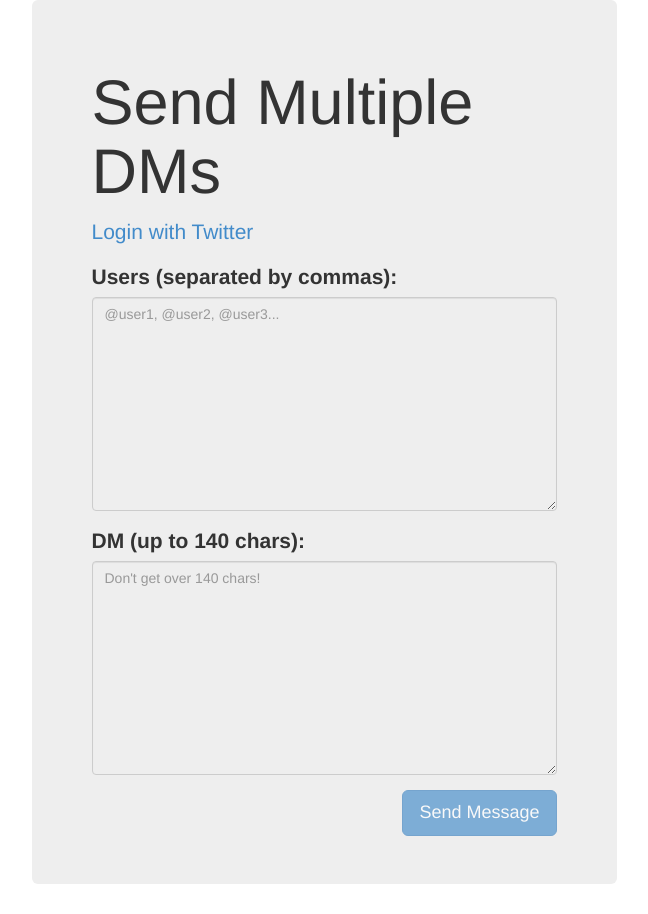
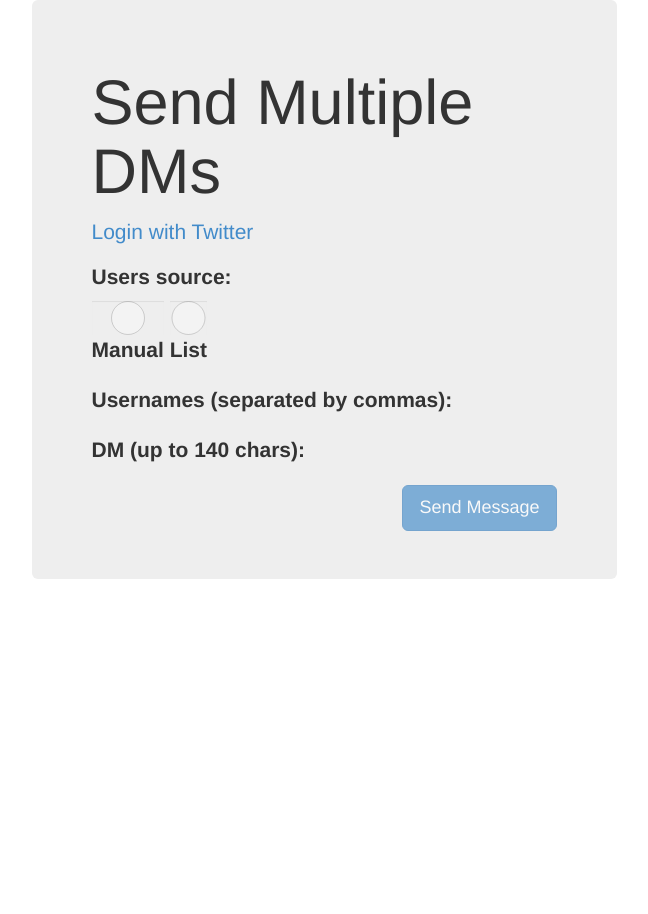
Before and after one commit to dukebody/multidm, a Django app: template twitterdms/templates/twitterdms/home.html in a window 1280 px wide. Shown: the whole page, without its empty margins (316-964 px from the left). After the commit the page ends 579 px from the top, so only its background shows below. Run offline with Django 3.2, Linux system fonts and the light colour scheme; the template is opened without the code that fills it: values that come from a table or form of the project are taken from there, others are empty; some libraries are stand-ins or nearby versions.

Commit message:
Bare send_to_list functionality.

```diff
--- a/twitterdms/forms.py
+++ b/twitterdms/forms.py
@@ -1,5 +1,12 @@
 import re
 from django import forms
+from django.conf import settings
+
+import tweepy
+
+consumer_key = settings.TWITTER_CONSUMER_KEY
+consumer_secret = settings.TWITTER_CONSUMER_SECRET
+
 
 # http://stackoverflow.com/questions/2304632/regex-for-twitter-username
 TWITTER_USERNAME_RE = re.compile(r'(?<=^|(?<=[^a-zA-Z0-9-_\.]))@([A-Za-z]+[A-Za-z0-9]+)')
@@ -38,10 +45,85 @@ class MultiTwitterUsernameField(forms.Field):
 
 
 class DMForm(forms.Form):
-    users = MultiTwitterUsernameField(widget=forms.Textarea(attrs={'class': 'form-control', 'placeholder': '@user1, @user2, @user3...'}))
+
+    def __init__(self, request, *args, **kwargs):
+        super(DMForm, self).__init__(*args, **kwargs)
+        self.request = request
+
+        self.fields['lists'] = forms.MultipleChoiceField(
+            label='Lists',
+            required=False,
+            widget=forms.CheckboxSelectMultiple(attrs={'class': 'form-control'}),
+            error_messages={
+                'invalid_choice': 'Please select at least one valid list to send the message to'
+            },
+            choices=self.getListsChoices()
+        )
+
+    users_source = forms.ChoiceField(
+        label='Users source',
+        choices=(
+            ('Manual','Manual'),
+            ('List', 'List'),
+        ),
+        initial='Manual',
+        widget=forms.RadioSelect(attrs={'class': 'form-control'}),
+        error_messages={
+            'required': 'Please specify a valid user source',
+            'invalid_choice': 'Please specify a valid user source'
+        }
+    )
+
+    users = MultiTwitterUsernameField(
+        required=False,
+        widget=forms.Textarea(attrs={'class': 'form-control', 'placeholder': '@user1, @user2, @user3...'})
+    )
+
     dmtext = forms.CharField(
-            max_length=140,
-            label='Message',
-            widget=forms.Textarea(attrs={'class': 'form-control', 'placeholder': "Don't get over 140 chars!"}),
-            error_messages={'max_length':'Message is too long'}
-            )
+        max_length=140,
+        label='Message',
+        widget=forms.Textarea(attrs={'class': 'form-control', 'placeholder': "Don't get over 140 chars!"}),
+        error_messages={'max_length':'Message is too long'}
+        )
+
+    def getListsChoices(self):
+        if not self.isAuthenticated():
+            return []
+
+        auth = tweepy.OAuthHandler(consumer_key, consumer_secret)
+        access_token = self.request.session['access_token']
+        access_token_secret = self.request.session['access_token_secret']
+
+        auth.set_access_token(access_token, access_token_secret)
+
+        api = tweepy.API(auth)
+
+        lists = api.lists_all()
+
+        return [(l.id, l.name) for l in lists]
+
+
+
+    def isAuthenticated(self):
+        return bool(self.request.session.get('access_token')) and bool(self.request.session.get('access_token_secret'))
+
+    def clean(self):
+        """
+        Check that:
+         * If source is manual, users are specified
+         * If source is list, at least one list is selected
+        """
+
+        data = self.cleaned_data
+
+        source = data.get('users_source')
+        users = data.get('users')
+        lists = data.get('lists')
+
+        if source == 'Manual' and not users:
+            raise forms.ValidationError('Please specify at least one user')
+
+        if source == 'List' and not lists:
+            raise forms.ValidationError('Please specify at least one list')
+
+        return data
--- a/twitterdms/templates/twitterdms/home.html
+++ b/twitterdms/templates/twitterdms/home.html
@@ -34,8 +34,29 @@
 				<form action="/" method="post">
 					<fieldset {% if not authenticated %}disabled{% endif %}>
 
+						<p class="form-group {% if form.users_source.errors %}has-error{% endif %}">
+							<label for="users">Users source:</label> <br>
+							<label>
+								<input type="radio" class="form-control"
+								 name="users_source" value="Manual">
+								Manual
+							</label>
+							<label>
+								<input type="radio" class="form-control"
+									name="users_source" value="List">
+								List
+							</label>
+							{% if form.users_source.errors %}
+							    <ul>
+							    {% for error in form.users_source.errors %}
+							        <li class="text-danger">{{ error|escape }}</li>
+							    {% endfor %}
+							    </ul>
+							{% endif %}
+						</p>
+
 						<p class="form-group {% if form.users.errors %}has-error{% endif %}">
-							<label for="users">Users (separated by commas):</label> <br>
+							<label for="users">Usernames (separated by commas):</label> <br>
 							{{ form.users }}
 							{% if form.users.errors %}
 							    <ul>
```
Also changed, not shown: twitterdms/tests/tests_selenium.py (+42 -0 lines), twitterdms/tests/tests_unit.py (+110 -22 lines), twitterdms/views.py (+26 -8 lines).
